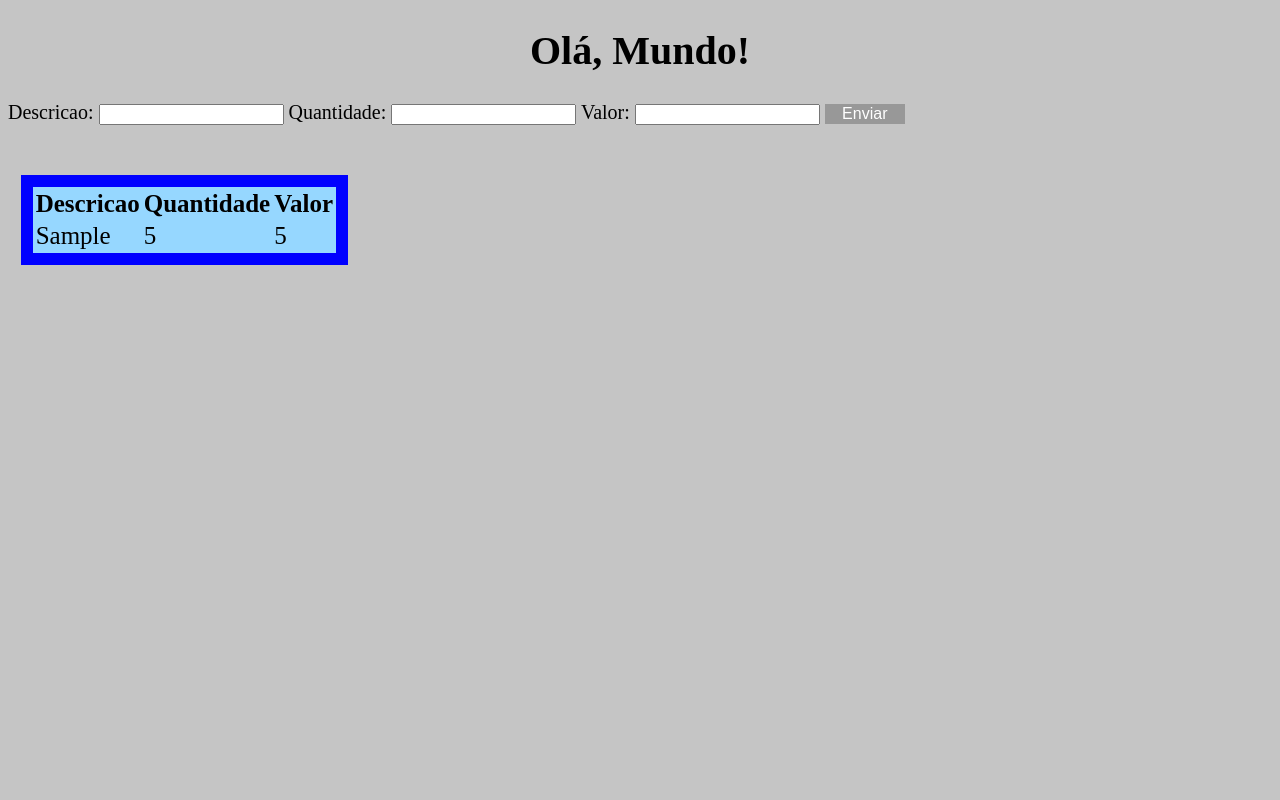
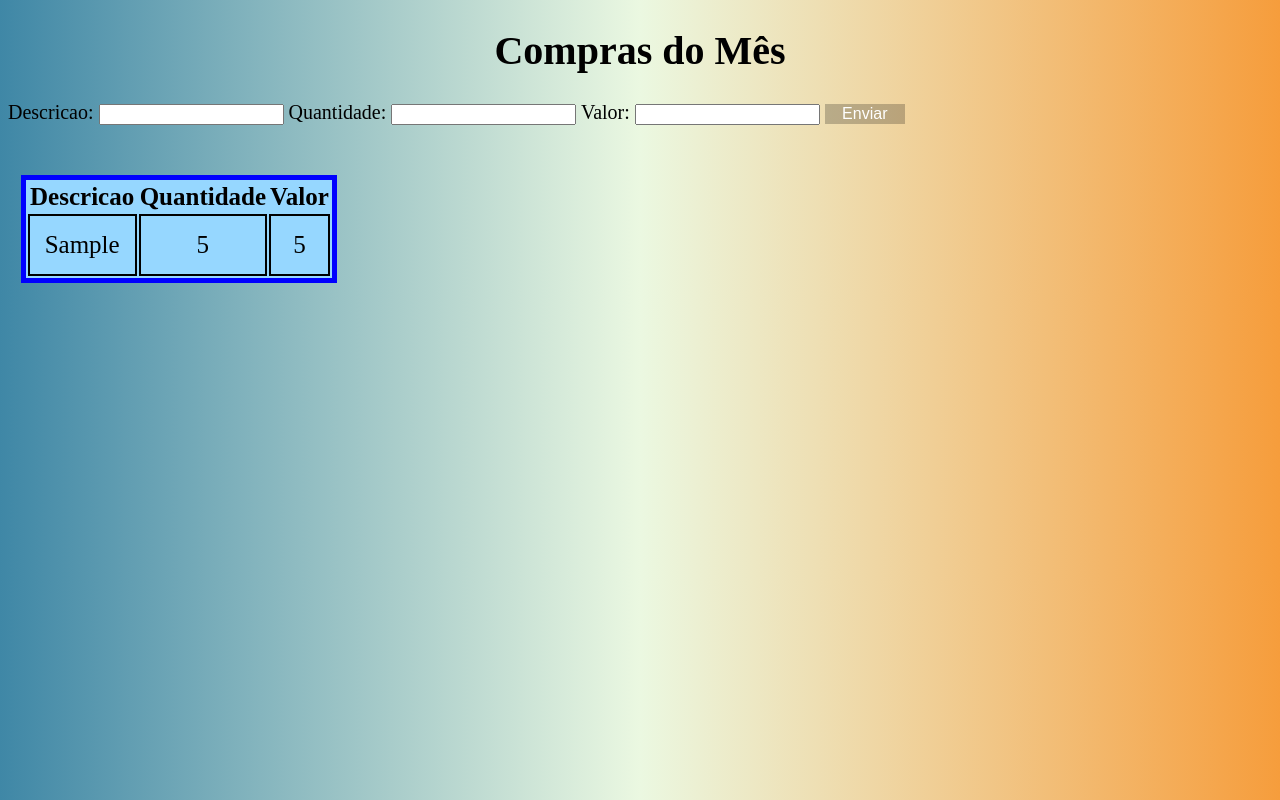
Before and after one commit to lucasbalbino09/EstudoDeJavascript, a website: page aula04/PrimeirosPassos.html in a window 1280 px wide. Both pictures are taken after typing "Sample", "5", "5" into the empty fields and a click on the input "Enviar". Drawn offline with Linux system fonts and the light colour scheme.

Commit message:
melhorando backgrund e melhorando tabela.

```diff
--- a/aula04/Pagina.js
+++ b/aula04/Pagina.js
@@ -31,10 +31,12 @@ function criarElemento(e) {
 
     const fechamento = document.createElement("tr");
     const novoItem = document.createElement("td");
+    const itemnumero = document.createElement("td");
+    const itempreco = document.createElement("td");
 
-    const itemnumero = document.createElement("td");
-
-    const itempreco = document.createElement("td");
+    novoItem.classList.add('Descricao')
+    itemnumero.classList.add('Quantidade')
+    itempreco.classList.add('Valor')
 
     novoItem.innerHTML += e.descricao;
 
--- a/aula04/PrimeirosPassos.html
+++ b/aula04/PrimeirosPassos.html
@@ -10,7 +10,9 @@
 </head>
 
 <body>
-    <h1>Olá, Mundo!</h1>
+    <div class="container">
+        <h1>Compras do Mês</h1>
+    </div>
     <form id="novoItem">
         <span>Descricao: </span><input type="text" id="Descricao">
          <span>Quantidade:</span> <input type="number" id="quant">
--- a/aula04/estilo.css
+++ b/aula04/estilo.css
@@ -1,5 +1,5 @@
 body {
-    background: rgba(0, 0, 0, 0.227);
+    background: linear-gradient(0.25turn, #3f87a6, #ebf8e1, #f69d3c);
     font-size: 20px;
 }
 
@@ -33,14 +33,21 @@ strong {
     background-color:rgba(0, 0, 0, 0.227) ;
 }
 table {
-    border: 12px solid blue;
+    border: 5px solid blue;
     background-color: rgb(150, 215, 255);
     transition: 1s;
     font-size: 25px;
     cursor: pointer;
 }
 table :hover {
-    border: 30px solid rgb(56, 56, 92);
+    border: 10px solid rgb(56, 56, 92);
     background-color: rgb(150, 215, 255);
     transition: 1s;
 }
+.Descricao,
+.Quantidade,
+.Valor{
+    padding: 15px;
+    text-align: center;
+    border: 2px solid;
+}
```
